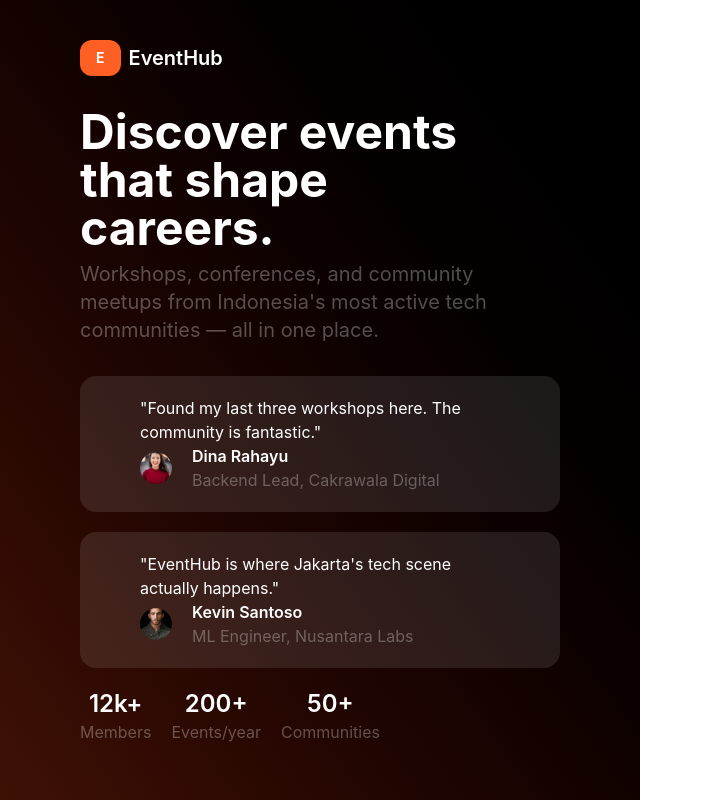
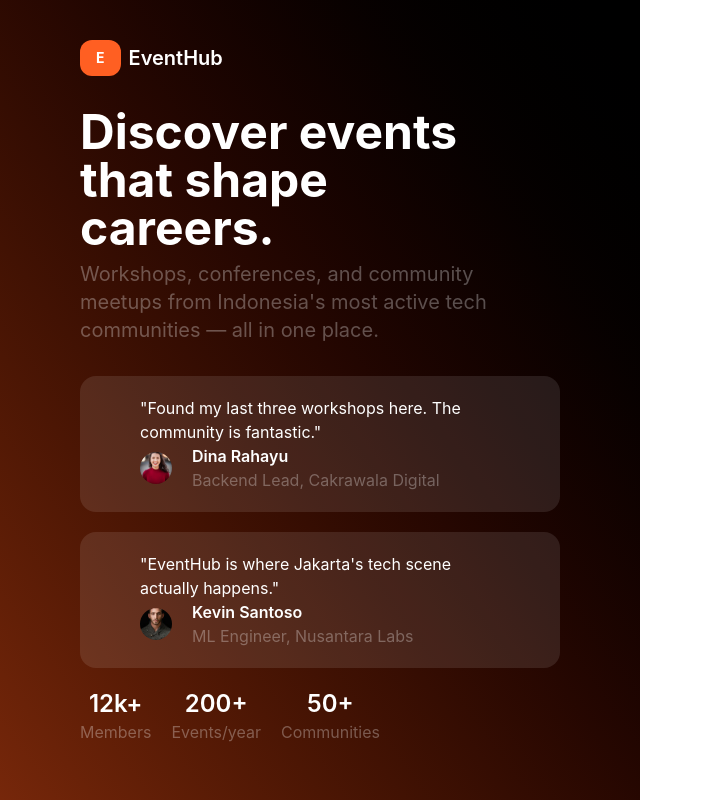
Before and after one commit to fatawaimamalmuftin/eventhub, a React (Vite) app: page /auth in a window 1280 px wide. Shown: the whole page, without its empty margins (0-703 px from the left). Built offline with nearby package versions, Linux system fonts and the light colour scheme.

Commit message:
refactor: refactor color sidebar

```diff
--- a/src/components/SideBarAuth.jsx
+++ b/src/components/SideBarAuth.jsx
@@ -5,7 +5,7 @@ import { Link } from 'react-router'
 export default function SideBarAuth() {
   return (
     <aside className="relative overflow-hidden bg-black text-white">
-        <div className=" absolute bg-linear-to-bl from-black to-orange-950">
+        <div className=" absolute bg-linear-to-bl from-black to-orange-900">
             <main className="relative z-10 flex flex-col gap-8 px-20 py-10">
                 <header className="flex gap-2 items-center">
                     <div className="btnBordColor rounded-xl font-bold text-sm">
```
